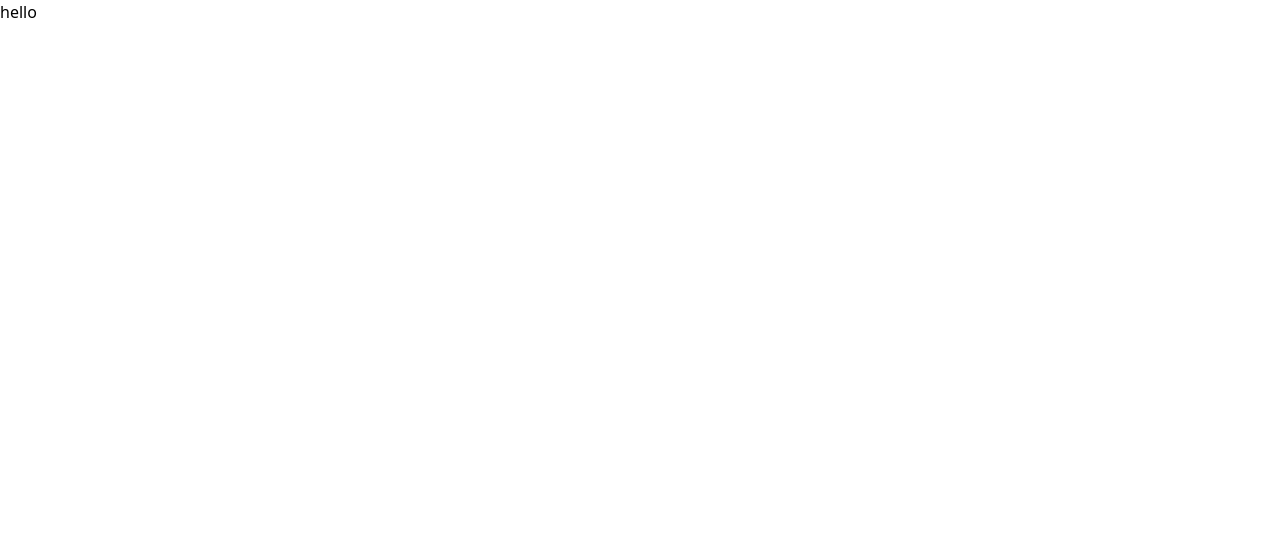
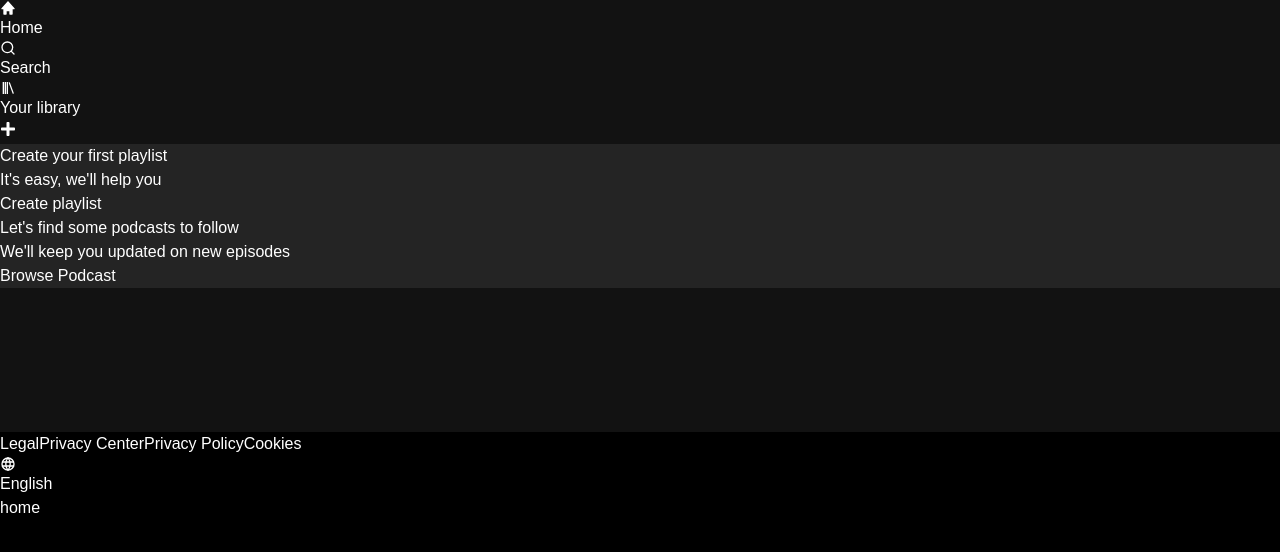
Before and after one commit to rohanadnan1/Sonic-Scoop, a React (Vite) app: page / in a window 1280 px wide. Shown: the top 552 px of the page. Built offline with nearby package versions, Linux system fonts and the light colour scheme.

Commit message:
Sidebar done

```diff
--- a/src/App.tsx
+++ b/src/App.tsx
@@ -1,12 +1,15 @@
-import React from 'react'
+import React from "react";
+import { BrowserRouter as Router, Routes, Route } from "react-router-dom";
+import Home from "./components/Home/Home";
 
 function App() {
-
   return (
-   <>
-    <h1 className='text-black'>hello</h1>
-   </>
-  )
+    <Router>
+      <Routes>
+        <Route path="/" element={<Home />} />
+      </Routes>
+    </Router>
+  );
 }
 
-export default App
+export default App;
--- /dev/null
+++ b/src/Layout/Layout.tsx
@@ -0,0 +1,13 @@
+import React from "react";
+import Sidebar from "../components/Sidebar/Sidebar";
+
+const Layout = ({ children }: any) => {
+  return (
+    <div className="flex gap-2">
+      <Sidebar />
+      <div className="w-3/4 border border-white">{children}</div>
+    </div>
+  );
+};
+
+export default Layout;
--- /dev/null
+++ b/src/components/Home/Home.tsx
@@ -0,0 +1,8 @@
+import React from "react";
+
+import Layout from "../../Layout/Layout";
+const Home = () => {
+  return <Layout>home</Layout>;
+};
+
+export default Home;
--- /dev/null
+++ b/src/components/Sidebar/Sidebar.tsx
@@ -0,0 +1,79 @@
+import React from "react";
+import { BiSolidHome, BiLibrary } from "react-icons/bi";
+import { FiSearch } from "react-icons/fi";
+import { FaPlus } from "react-icons/fa";
+import { TbWorld } from "react-icons/tb";
+// import Signup from "./Signup";
+import "./sidebar.css"
+
+const Sidebar = () => {
+    return (
+        <div className="w-1/4 sidebar p-2">
+            <div className="nav secondary_bg rounded-lg p-6">
+                <div className="flex items-center gap-4">
+                    <BiSolidHome className="font-bold text-xl" />
+                    <span>Home</span>
+                </div>
+                <div className="flex mt-4 items-center gap-4">
+                    <FiSearch className="font-bold text-xl" />
+                    <span>Search</span>
+                </div>
+            </div>
+            <div className="mt-2 secondary_bg rounded-lg px-2 py-2">
+                <div className="flex px-4 justify-between mb-4 items-center gap-4">
+                    <div className="flex gap-2 items-center">
+                        <BiLibrary className="font-bold text-xl" />
+                        <span>Your library</span>
+                    </div>
+                    <button className="hover:bg-black/25 rounded-[50%] p-2">
+                        <FaPlus className="font-bold text-xl" />
+                    </button>
+                </div>
+                <div className="your_library">
+                    <div className="leading-8 mt-2 tertiary_bg rounded-lg py-6 px-4">
+                        <p className="font-bold">Create your first playlist</p>
+                        <p className="font-semibold">
+                            It's easy, we'll help you
+                        </p>
+                        <button className="rounded-full text-black mt-4 px-4 py-0 bg-white font-semibold">
+                            Create playlist
+                        </button>
+                    </div>
+                    <div className="leading-8 mt-4 tertiary_bg rounded-lg py-6 px-4">
+                        <p className="font-bold">
+                            Let's find some podcasts to follow
+                        </p>
+                        <p className="font-semibold">
+                            We'll keep you updated on new episodes
+                        </p>
+                        <button className="rounded-full text-black mt-4 px-4 py-0 bg-white font-semibold">
+                            Browse Podcast
+                        </button>
+                    </div>
+                </div>
+            </div>
+            <div className="mt-4 px-4 flex gap-4 flex-wrap">
+                <a className="text-xs text-gray-300 mx-4" href="#">
+                    Legal
+                </a>
+                <a className="text-xs text-gray-300 mx-4" href="#">
+                    Privacy Center
+                </a>
+                <a className="text-xs text-gray-300 mx-4" href="#">
+                    Privacy Policy
+                </a>
+                <a className="text-xs text-gray-300 mx-4" href="#">
+                    Cookies
+                </a>
+            </div>
+            <button className="mx-4 mt-12 text-sm border-white border rounded-full flex gap-2 px-3 py-1 items-center  text-white bottom-2">
+                <TbWorld />
+                <span className="text-white font-bold">English</span>
+            </button>
+
+            {/* <Signup /> */}
+        </div>
+    );
+};
+
+export default Sidebar;
--- /dev/null
+++ b/src/components/Sidebar/Signup.tsx
@@ -0,0 +1,14 @@
+import "./signup.css";
+import React from "react";
+
+const Signup = () => {
+    return (
+        <div className="fixed bottom-0 signup_bar text-sm items-center flex px-4 py-2 mx-2 justify-between">
+            <button className="rounded-full text-black mt-4 px-8 text-lg  py-2 bg-white font-semibold">
+                Sign Up free
+            </button>
+        </div>
+    );
+};
+
+export default Signup;
--- /dev/null
+++ b/src/components/Sidebar/sidebar.css
@@ -0,0 +1,24 @@
+.your_library {
+    height: 18rem;
+    overflow-y: scroll;
+    scrollbar-width: thin;
+}
+
+/* these styilings will be applied to webkit browsers like chrome or safari but not on firefox. for firefox you can use the code written above */
+
+.your_library::-webkit-scrollbar {
+    width: 6px; /* Width of the scrollbar */
+}
+
+.your_library::-webkit-scrollbar-track {
+    background: #f1f1f1; /* Color of the scrollbar track */
+}
+
+.your_library::-webkit-scrollbar-thumb {
+    background: #888; /* Color of the scrollbar handle */
+    border-radius: 10px;
+}
+
+.your_library::-webkit-scrollbar-thumb:hover {
+    background: #555; /* Color of the scrollbar handle on hover */
+}
--- a/src/index.css
+++ b/src/index.css
@@ -1,3 +1,29 @@
 @tailwind base;
 @tailwind components;
 @tailwind utilities;
+* {
+    margin: 0;
+    padding: 0;
+    text-decoration: none;
+    box-sizing: border-box;
+    list-style: none;
+
+    font-family: "Poppins", sans-serif;
+}
+body {
+    background-color: #000;
+    color: #fff;
+    scroll-behavior: smooth;
+}
+:root {
+    --secondary_bg: #121212;
+    --card_sec_bg: #1212125e;
+    --tertiary_bg: #242424;
+    --card_bg: #303030;
+}
+.secondary_bg {
+    background: var(--secondary_bg);
+}
+.tertiary_bg {
+    background: var(--tertiary_bg);
+}
```
Also changed, not shown: src/components/Sidebar/signup.css (added).
